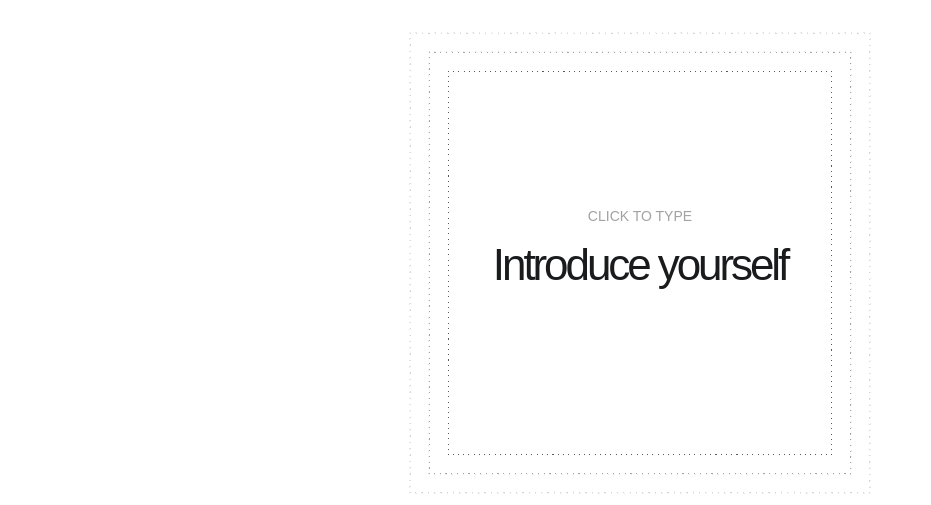
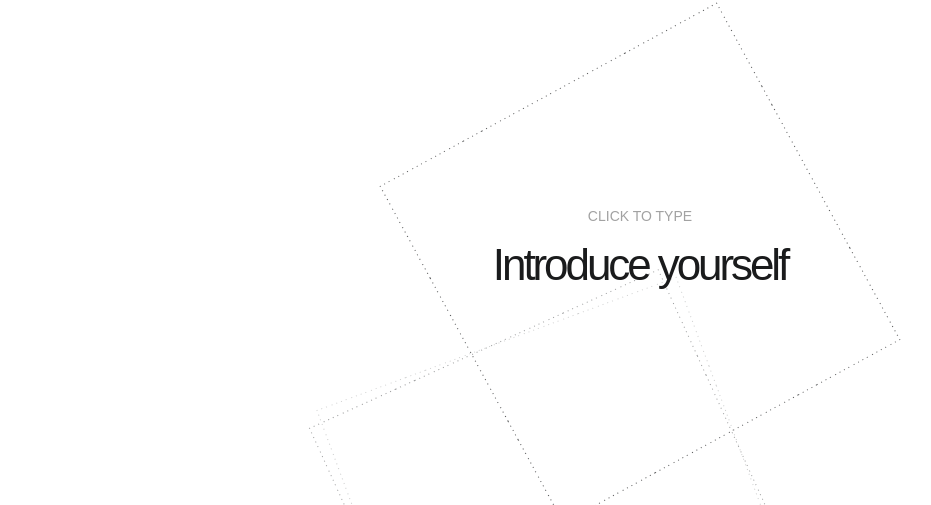
Before and after one commit to victor-alvescv/test-skinstric, a Next.js app: page /introduction in a window 1280 px wide. Shown: the part 137-642 px from the top of the page, without its empty margins (0-931 px from the left). Built offline with nearby package versions, Linux system fonts and the light colour scheme.

Commit message:
Rotating squares

```diff
--- a/app/globals.css
+++ b/app/globals.css
@@ -59,7 +59,7 @@ a {
 }
 
 .dotted-square.is-animated:before {
-  animation: spin 480s linear infinite;
+  animation: rotate 480s linear infinite;
 }
 
 .dotted-square.is-expanded:before {
@@ -84,7 +84,7 @@ a {
 }
 
 .dotted-square.is-animated:after {
-  animation: spin 240s linear infinite;
+  animation: rotate 240s linear infinite;
 }
 
 .dotted-square.is-expanded:after {
@@ -300,7 +300,7 @@ form {
 }
 
 .dotted-square.is-animated {
-  animation: spin 120s linear infinite;
+  animation: rotate 120s linear infinite;
 }
 
 .introduction-square .dotted-square {
@@ -346,3 +346,12 @@ form {
   width: var(--size);
   will-change: transform;
 }
+
+@keyframes rotate {
+  from {
+    transform: rotate(0deg);
+  }
+  to {
+    transform: rotate(360deg);
+  }
+}
```
